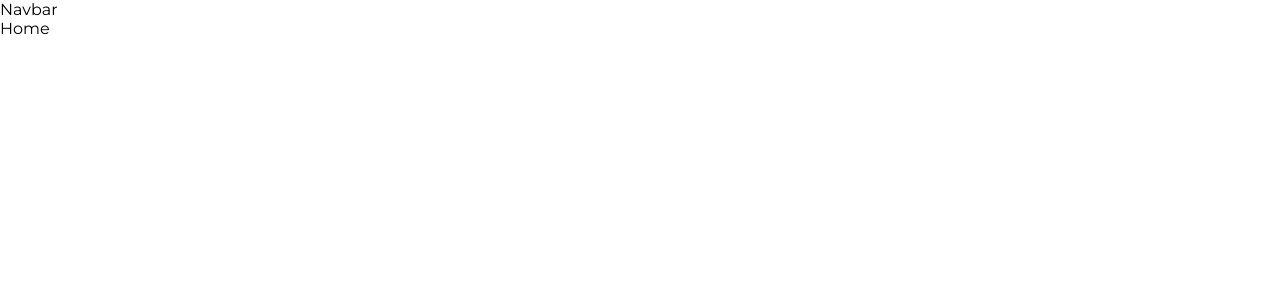
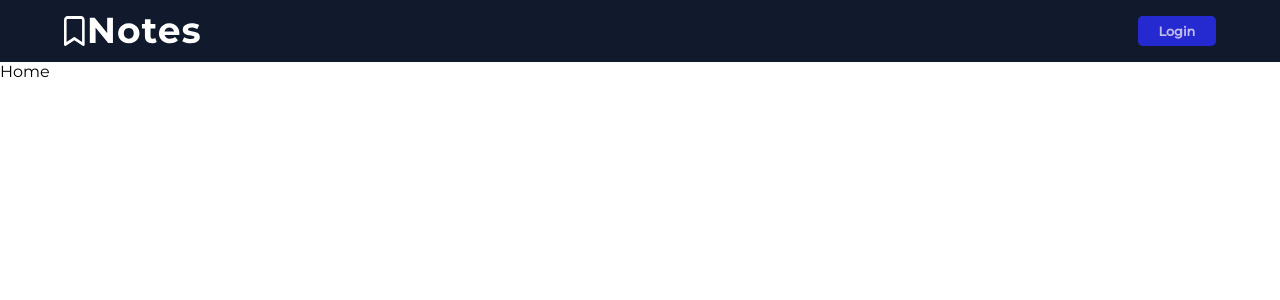
Before and after one commit to karansethia/React-Notes, a React (Vite) app: page / in a window 1280 px wide. Shown: the top 300 px of the page. Built offline with nearby package versions, Linux system fonts and the light colour scheme.

Commit message:
Update: Home Page started

```diff
--- /dev/null
+++ b/src/Home/Components/Navbar/Navbar.jsx
@@ -0,0 +1,44 @@
+import React from "react";
+import classes from "./Navbar.module.css";
+
+const Navbar = () => {
+  return (
+    <nav className={classes.nav}>
+      <svg
+        xmlns="http://www.w3.org/2000/svg"
+        width="136"
+        height="30"
+        viewBox="0 0 136 30"
+        fill="none"
+      >
+        <path
+          d="M25.8213 27V1.79998H30.6453L45.5133 19.944H43.1733V1.79998H48.9333V27H44.1453L29.2413 8.85598H31.5813V27H25.8213Z"
+          fill="white"
+        />
+        <path
+          d="M64.7956 27.288C62.7316 27.288 60.8956 26.856 59.2876 25.992C57.7036 25.128 56.4436 23.952 55.5076 22.464C54.5956 20.952 54.1396 19.236 54.1396 17.316C54.1396 15.372 54.5956 13.656 55.5076 12.168C56.4436 10.656 57.7036 9.47998 59.2876 8.63998C60.8956 7.77598 62.7316 7.34398 64.7956 7.34398C66.8356 7.34398 68.6596 7.77598 70.2676 8.63998C71.8756 9.47998 73.1356 10.644 74.0476 12.132C74.9596 13.62 75.4156 15.348 75.4156 17.316C75.4156 19.236 74.9596 20.952 74.0476 22.464C73.1356 23.952 71.8756 25.128 70.2676 25.992C68.6596 26.856 66.8356 27.288 64.7956 27.288ZM64.7956 22.68C65.7316 22.68 66.5715 22.464 67.3156 22.032C68.0596 21.6 68.6476 20.988 69.0796 20.196C69.5116 19.38 69.7276 18.42 69.7276 17.316C69.7276 16.188 69.5116 15.228 69.0796 14.436C68.6476 13.644 68.0596 13.032 67.3156 12.6C66.5715 12.168 65.7316 11.952 64.7956 11.952C63.8596 11.952 63.0196 12.168 62.2756 12.6C61.5316 13.032 60.9316 13.644 60.4756 14.436C60.0436 15.228 59.8276 16.188 59.8276 17.316C59.8276 18.42 60.0436 19.38 60.4756 20.196C60.9316 20.988 61.5316 21.6 62.2756 22.032C63.0196 22.464 63.8596 22.68 64.7956 22.68Z"
+          fill="white"
+        />
+        <path
+          d="M88.1694 27.288C85.8894 27.288 84.1134 26.712 82.8414 25.56C81.5694 24.384 80.9334 22.644 80.9334 20.34V3.34798H86.5494V20.268C86.5494 21.084 86.7654 21.72 87.1974 22.176C87.6294 22.608 88.2174 22.824 88.9614 22.824C89.8494 22.824 90.6054 22.584 91.2294 22.104L92.7414 26.064C92.1654 26.472 91.4694 26.784 90.6534 27C89.8614 27.192 89.0334 27.288 88.1694 27.288ZM77.9454 12.384V8.06398H91.3734V12.384H77.9454Z"
+          fill="white"
+        />
+        <path
+          d="M105.988 27.288C103.78 27.288 101.836 26.856 100.156 25.992C98.5003 25.128 97.2163 23.952 96.3043 22.464C95.3923 20.952 94.9363 19.236 94.9363 17.316C94.9363 15.372 95.3803 13.656 96.2683 12.168C97.1803 10.656 98.4163 9.47998 99.9763 8.63998C101.536 7.77598 103.3 7.34398 105.268 7.34398C107.164 7.34398 108.868 7.75198 110.38 8.56798C111.916 9.35998 113.128 10.512 114.016 12.024C114.904 13.512 115.348 15.3 115.348 17.388C115.348 17.604 115.336 17.856 115.312 18.144C115.288 18.408 115.264 18.66 115.24 18.9H99.5083V15.624H112.288L110.128 16.596C110.128 15.588 109.924 14.712 109.516 13.968C109.108 13.224 108.544 12.648 107.824 12.24C107.104 11.808 106.264 11.592 105.304 11.592C104.344 11.592 103.492 11.808 102.748 12.24C102.028 12.648 101.464 13.236 101.056 14.004C100.648 14.748 100.444 15.636 100.444 16.668V17.532C100.444 18.588 100.672 19.524 101.128 20.34C101.608 21.132 102.268 21.744 103.108 22.176C103.972 22.584 104.98 22.788 106.132 22.788C107.164 22.788 108.064 22.632 108.832 22.32C109.624 22.008 110.344 21.54 110.992 20.916L113.98 24.156C113.092 25.164 111.976 25.944 110.632 26.496C109.288 27.024 107.74 27.288 105.988 27.288Z"
+          fill="white"
+        />
+        <path
+          d="M126.683 27.288C125.027 27.288 123.431 27.096 121.895 26.712C120.383 26.304 119.183 25.8 118.295 25.2L120.167 21.168C121.055 21.72 122.099 22.176 123.299 22.536C124.523 22.872 125.723 23.04 126.899 23.04C128.195 23.04 129.107 22.884 129.635 22.572C130.187 22.26 130.463 21.828 130.463 21.276C130.463 20.82 130.247 20.484 129.815 20.268C129.407 20.028 128.855 19.848 128.159 19.728C127.463 19.608 126.695 19.488 125.855 19.368C125.039 19.248 124.211 19.092 123.371 18.9C122.531 18.684 121.763 18.372 121.067 17.964C120.371 17.556 119.807 17.004 119.375 16.308C118.967 15.612 118.763 14.712 118.763 13.608C118.763 12.384 119.111 11.304 119.807 10.368C120.527 9.43198 121.559 8.69998 122.903 8.17198C124.247 7.61998 125.855 7.34398 127.727 7.34398C129.047 7.34398 130.391 7.48798 131.759 7.77598C133.127 8.06398 134.267 8.48398 135.179 9.03598L133.307 13.032C132.371 12.48 131.423 12.108 130.463 11.916C129.527 11.7 128.615 11.592 127.727 11.592C126.479 11.592 125.567 11.76 124.991 12.096C124.415 12.432 124.127 12.864 124.127 13.392C124.127 13.872 124.331 14.232 124.739 14.472C125.171 14.712 125.735 14.904 126.431 15.048C127.127 15.192 127.883 15.324 128.699 15.444C129.539 15.54 130.379 15.696 131.219 15.912C132.059 16.128 132.815 16.44 133.487 16.848C134.183 17.232 134.747 17.772 135.179 18.468C135.611 19.14 135.827 20.028 135.827 21.132C135.827 22.332 135.467 23.4 134.747 24.336C134.027 25.248 132.983 25.968 131.615 26.496C130.271 27.024 128.627 27.288 126.683 27.288Z"
+          fill="white"
+        />
+        <path
+          d="M3.62524 0.000854492C1.63985 0.000854492 0 1.90228 0 4.20789V28.5009C0.000283273 28.7634 0.0599093 29.0213 0.172918 29.2487C0.285927 29.4762 0.44836 29.6652 0.643981 29.7969C0.839602 29.9286 1.06156 29.9983 1.28767 29.9991C1.51377 30 1.73611 29.9319 1.93245 29.8016L10.3333 24.2264L18.7342 29.8016C18.9306 29.9319 19.1529 30 19.379 29.9991C19.6051 29.9983 19.8271 29.9286 20.0227 29.7969C20.2183 29.6652 20.3807 29.4762 20.4937 29.2487C20.6068 29.0213 20.6664 28.7634 20.6667 28.5009V4.20789C20.6667 1.90228 19.0268 0.000854492 17.0414 0.000854492H3.62524ZM3.62524 3.00085H17.0414C17.6403 3.00085 18.0833 3.51241 18.0833 4.20789V25.9139L10.9741 21.1971C10.779 21.0677 10.5581 20.9996 10.3333 20.9996C10.1086 20.9996 9.88771 21.0677 9.69255 21.1971L2.58333 25.9139V4.20789C2.58333 3.51241 3.02635 3.00085 3.62524 3.00085Z"
+          fill="white"
+        />
+      </svg>
+      <button className={classes.btn}>Login</button>
+    </nav>
+  );
+};
+
+export default Navbar;
--- /dev/null
+++ b/src/Home/Components/Navbar/Navbar.module.css
@@ -0,0 +1,22 @@
+.nav {
+  display: flex;
+  justify-content: space-between;
+  padding: 1rem 4rem;
+  background-color: #11192C;
+}
+
+.btn {
+  border: none;
+  background-color: #252AD0;
+  color: rgb(194, 187, 240);
+  font-size: 0.8rem;
+  padding: 0.3rem 1.3rem;
+  font-weight: bold;
+  transition: all 0.5s ease-in;
+  border-radius: 0.3rem;
+}
+
+.btn:hover {
+  color: aliceblue;
+  font-weight: 700;
+}
--- a/src/Home/HomeLayout.jsx
+++ b/src/Home/HomeLayout.jsx
@@ -1,6 +1,6 @@
 import {Outlet} from "react-router-dom";
-import Navbar from "./Pages/Navbar";
 import React from "react";
+import Navbar from "./Components/Navbar/Navbar";
 
 const HomeLayout = () => {
   return (
--- a/src/Home/Pages/Navbar.jsx
+++ /dev/null
@@ -1,7 +0,0 @@
-import React from "react";
-
-const Navbar = () => {
-  return <div>Navbar</div>;
-};
-
-export default Navbar;
--- a/src/User/Components/Tag/Tag.jsx
+++ b/src/User/Components/Tag/Tag.jsx
@@ -33,6 +33,7 @@ const Tag = ({tag}) => {
           height="18"
           viewBox="0 0 27 18"
           fill="none"
+          className={classes.cross}
         >
           <path
             d="M5.93178 0.314476L4.31448 1.93178C3.89517 2.35108 3.89517 3.06988 4.31448 3.54908L9.82529 9.0599L4.31448 14.5707C3.89517 14.99 3.89517 15.7088 4.31448 16.188L5.87188 17.7454C6.29118 18.1647 7.00998 18.1647 7.48919 17.7454L13 12.2346L18.5108 17.7454C18.9301 18.1647 19.6489 18.1647 20.1281 17.7454L21.6855 16.188C22.1048 15.7687 22.1048 15.0499 21.6855 14.5707L16.1747 9L21.6855 3.48919C22.1048 3.06988 22.1048 2.35108 21.6855 1.87188L20.1281 0.314476C19.7088 -0.104825 18.99 -0.104825 18.5108 0.314476L13 5.82529L7.48919 0.314476C7.06988 -0.104825 6.35108 -0.104825 5.93178 0.314476Z"
@@ -40,7 +41,7 @@ const Tag = ({tag}) => {
           />
         </svg>
       )}
-      {(!isTagActive || sorttag.includes(tag.title) === false) && (
+      {(!isTagActive || !sorttag.includes(tag.title)) && (
         <svg
           xmlns="http://www.w3.org/2000/svg"
           width="18"
--- a/src/User/Components/Tag/Tag.module.css
+++ b/src/User/Components/Tag/Tag.module.css
@@ -16,3 +16,7 @@
 .active {
   background-color: #5E5EDC;
 }
+
+.cross {
+  margin-left: -5px;
+}
```
Also changed, not shown: src/Home/Components/Navbar.jsx (deleted, +0 -7 lines), src/Home/Components/Navbar.module.css (deleted).
